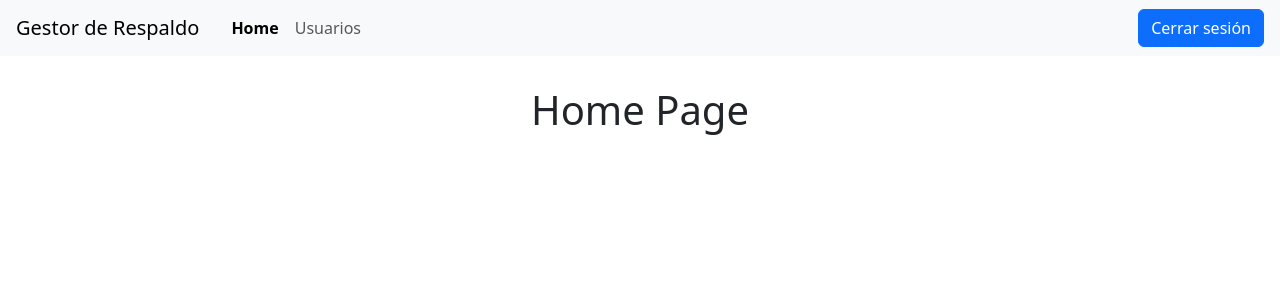
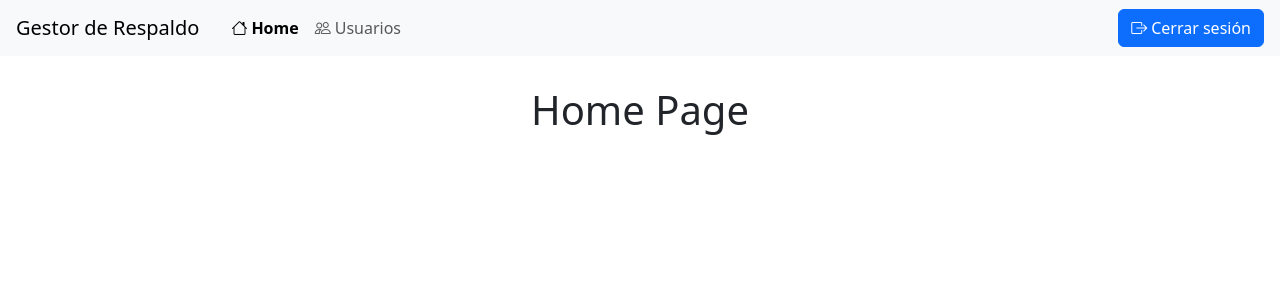
Before and after one commit to panswer/gestor_de_respaldo_fe, a React (Vite) app: page /home in a window 1280 px wide. Both pictures are taken after typing "name@example.com", "Sample123" into the empty fields and a click on the button "Iniciar sesión". Shown: the top 300 px of the page. Built offline with nearby package versions, Linux system fonts and the light colour scheme.

Commit message:
feature/icons
added icons in system

```diff
--- a/index.html
+++ b/index.html
@@ -9,6 +9,7 @@
   <!-- BOOTSTRAP -->
   <link href="https://cdn.jsdelivr.net/npm/bootstrap@5.3.8/dist/css/bootstrap.min.css" rel="stylesheet"
     integrity="sha384-sRIl4kxILFvY47J16cr9ZwB07vP4J8+LH7qKQnuqkuIAvNWLzeN8tE5YBujZqJLB" crossorigin="anonymous">
+  <link rel="stylesheet" href="https://cdn.jsdelivr.net/npm/bootstrap-icons@1.11.3/font/bootstrap-icons.min.css">
   <script src="https://cdn.jsdelivr.net/npm/bootstrap@5.3.8/dist/js/bootstrap.bundle.min.js"
     integrity="sha384-FKyoEForCGlyvwx9Hj09JcYn3nv7wiPVlz7YYwJrWVcXK/BmnVDxM+D2scQbITxI"
     crossorigin="anonymous"></script>
--- a/src/components/atoms/Button/index.tsx
+++ b/src/components/atoms/Button/index.tsx
@@ -19,6 +19,7 @@ export interface ButtonProps {
     children: ReactNode;
     className?: string;
     disabled?: boolean;
+    icon?: string;
     onClick?: (e: React.MouseEvent<HTMLButtonElement>) => void;
     variant?: VariantBtn;
     type?: HTMLButtonElement['type'];
@@ -28,6 +29,7 @@ function Button({
     children,
     className,
     disabled,
+    icon,
     onClick,
     variant,
     type,
@@ -40,6 +42,7 @@ function Button({
         [className, variant]);
 
     return <button className={classNames} disabled={disabled} onClick={onClick} type={type}>
+        {icon && <i className={`bi bi-${icon} me-1`} />}
         {children}
     </button>
 }
--- /dev/null
+++ b/src/components/atoms/Icon/index.tsx
@@ -0,0 +1,10 @@
+interface IconProps {
+    name: string;
+    className?: string;
+}
+
+function Icon({ name, className = "" }: IconProps) {
+    return <i className={`bi bi-${name} ${className}`.trim()} />;
+}
+
+export default Icon;
--- a/src/components/molecules/Pagination/index.tsx
+++ b/src/components/molecules/Pagination/index.tsx
@@ -1,4 +1,5 @@
 import { useMemo } from "react";
+import Icon from "../../atoms/Icon";
 
 interface PaginationProps {
     currentPage: number;
@@ -45,8 +46,8 @@ function Pagination({
         <nav aria-label="Page navigation">
             <ul className="pagination mb-0">
                 <li className={`page-item${currentPage === 1 ? " disabled" : ""}`}>
-                    <a className="page-link" href="#" onClick={(e) => { e.preventDefault(); onPageChange(currentPage - 1); }}>
-                        Anterior
+                    <a className="page-link" href="#" onClick={(e) => { e.preventDefault(); onPageChange(currentPage - 1); }} aria-label="Anterior">
+                        <Icon name="chevron-left" />
                     </a>
                 </li>
                 {pages.map((page, index) =>
@@ -63,8 +64,8 @@ function Pagination({
                     ),
                 )}
                 <li className={`page-item${currentPage === totalPages ? " disabled" : ""}`}>
-                    <a className="page-link" href="#" onClick={(e) => { e.preventDefault(); onPageChange(currentPage + 1); }}>
-                        Siguiente
+                    <a className="page-link" href="#" onClick={(e) => { e.preventDefault(); onPageChange(currentPage + 1); }} aria-label="Siguiente">
+                        <Icon name="chevron-right" />
                     </a>
                 </li>
             </ul>
--- a/src/components/molecules/Toast/index.tsx
+++ b/src/components/molecules/Toast/index.tsx
@@ -1,10 +1,18 @@
 import { useEffect, useState, useCallback, useRef } from "react";
+import Icon from "../../atoms/Icon";
 
 const variantBg: Record<string, string> = {
     success: "text-bg-success",
     danger: "text-bg-danger",
     warning: "text-bg-warning",
     info: "text-bg-info",
+};
+
+const variantIcon: Record<string, string> = {
+    success: "check-circle-fill",
+    danger: "exclamation-circle-fill",
+    warning: "exclamation-triangle-fill",
+    info: "info-circle-fill",
 };
 
 interface ToastProps {
@@ -53,7 +61,10 @@ function Toast({ message, variant = "info", duration, onClose }: ToastProps) {
             onTransitionEnd={handleTransitionEnd}
         >
             <div className="d-flex">
-                <div className="toast-body">{message}</div>
+                <div className="toast-body">
+                    <Icon name={variantIcon[variant] ?? "info-circle-fill"} className="me-2" />
+                    {message}
+                </div>
                 <button type="button" className="btn-close btn-close-white me-2 m-auto" onClick={() => setActive(false)} aria-label="Close" />
             </div>
         </div>
--- a/src/components/pages/users/index.tsx
+++ b/src/components/pages/users/index.tsx
@@ -105,8 +105,8 @@ function UsersPage() {
         header: "Acciones",
         render: (row) => (
             <>
-                <Button className="btn-sm me-1" onClick={() => console.log("Edit", row.id)}>Editar</Button>
-                <Button className="btn-sm" variant="danger" onClick={() => setSelectedUser(row as unknown as User)}>Eliminar</Button>
+                <Button className="btn-sm me-1" icon="pencil" onClick={() => console.log("Edit", row.id)}>Editar</Button>
+                <Button className="btn-sm" variant="danger" icon="trash" onClick={() => setSelectedUser(row as unknown as User)}>Eliminar</Button>
             </>
         ),
     }], []);
@@ -146,7 +146,7 @@ function UsersPage() {
             footer={
                 <>
                     <Button variant="secondary" onClick={handleCancelDelete}>Cancelar</Button>
-                    <Button variant="danger" onClick={handleConfirmDelete}>Eliminar</Button>
+                    <Button variant="danger" icon="trash" onClick={handleConfirmDelete}>Eliminar</Button>
                 </>
             }
         >
--- a/src/components/templates/AuthTemplate/index.tsx
+++ b/src/components/templates/AuthTemplate/index.tsx
@@ -1,6 +1,7 @@
 import { useCallback } from "react";
 import { NavLink, Outlet, useNavigate } from "react-router";
 import Button from "../../atoms/Button";
+import Icon from "../../atoms/Icon";
 
 function AuthTemplate() {
     const navigate = useNavigate();
@@ -19,13 +20,13 @@ function AuthTemplate() {
             <span className="navbar-brand mb-0 h1 me-4">Gestor de Respaldo</span>
             <ul className="navbar-nav me-auto">
                 <li className="nav-item">
-                    <NavLink to="/home" className={linkClass} end>Home</NavLink>
+                    <NavLink to="/home" className={linkClass} end><Icon name="house" className="me-1" />Home</NavLink>
                 </li>
                 <li className="nav-item">
-                    <NavLink to="/users" className={linkClass}>Usuarios</NavLink>
+                    <NavLink to="/users" className={linkClass}><Icon name="people" className="me-1" />Usuarios</NavLink>
                 </li>
             </ul>
-            <Button onClick={handleSignOut}>Cerrar sesión</Button>
+            <Button icon="box-arrow-right" onClick={handleSignOut}>Cerrar sesión</Button>
         </nav>
         <main className="container mt-4">
             <Outlet />
```
